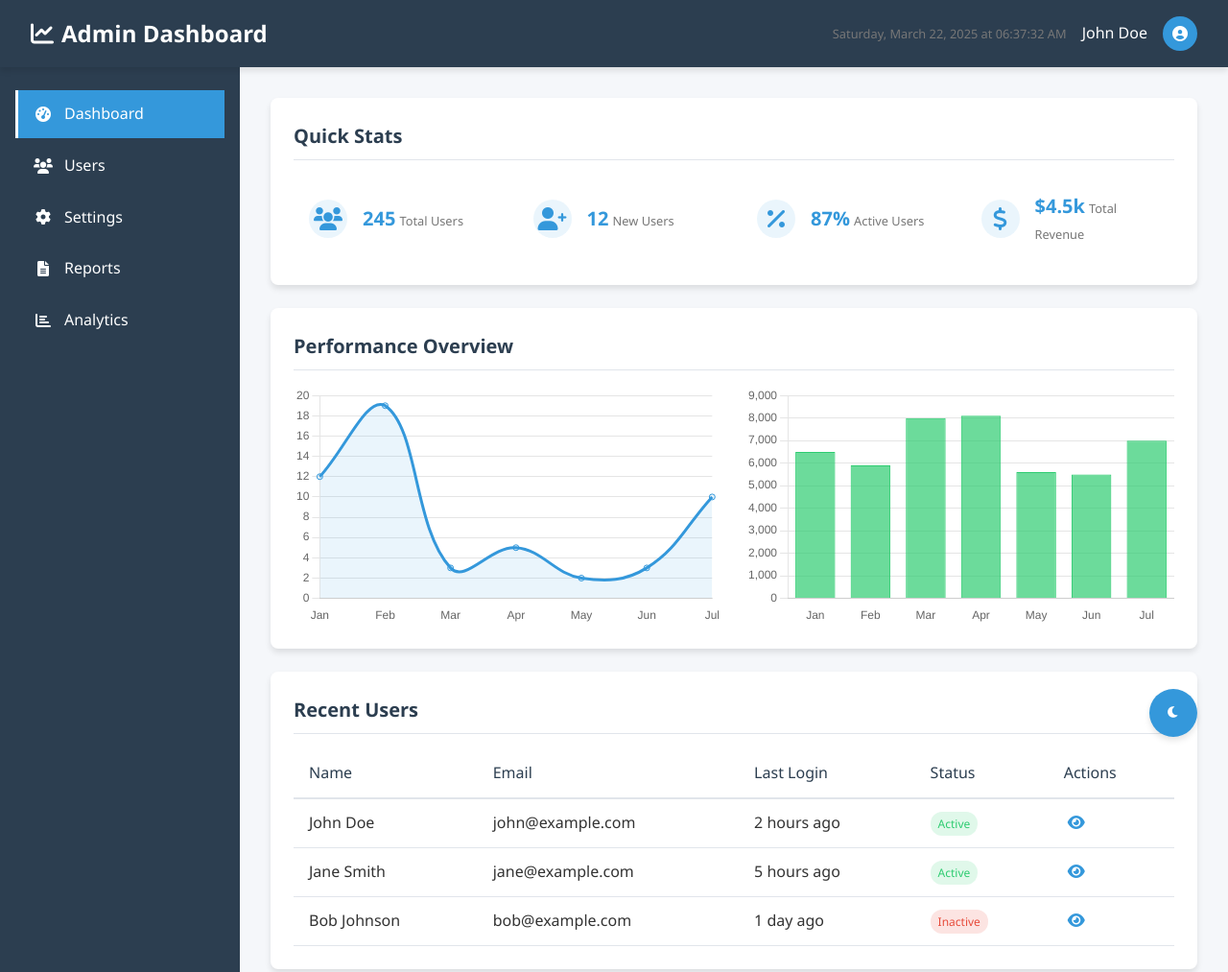
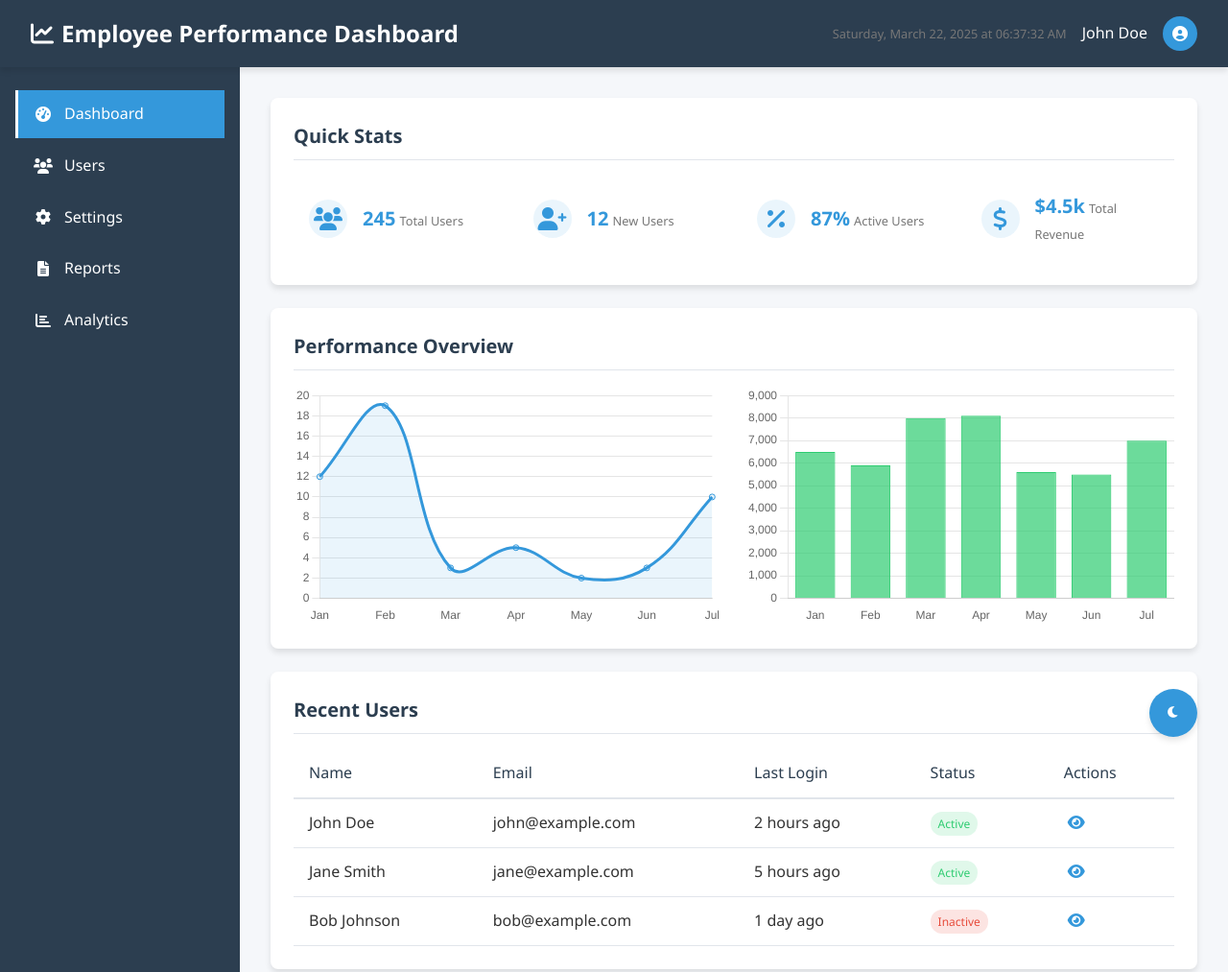
Before and after one commit to PatilVedant25/Employee-Performance-Dashboard, a plain HTML site: page index.html in a window 1280 px wide. Shown: the top 1013 px of the page at 96% size. Drawn offline with nearby package versions, Linux system fonts and the light colour scheme.

Commit message:
Update index.html

```diff
--- a/index.html
+++ b/index.html
@@ -16,7 +16,7 @@
         <header class="dashboard-header">
             <div class="logo">
                 <i class="fas fa-chart-line"></i>
-                <h1>Admin Dashboard</h1>
+                <h1>Employee Performance Dashboard</h1>
             </div>
             <div class="user-info">
                 <span id="current-date"></span>
```
